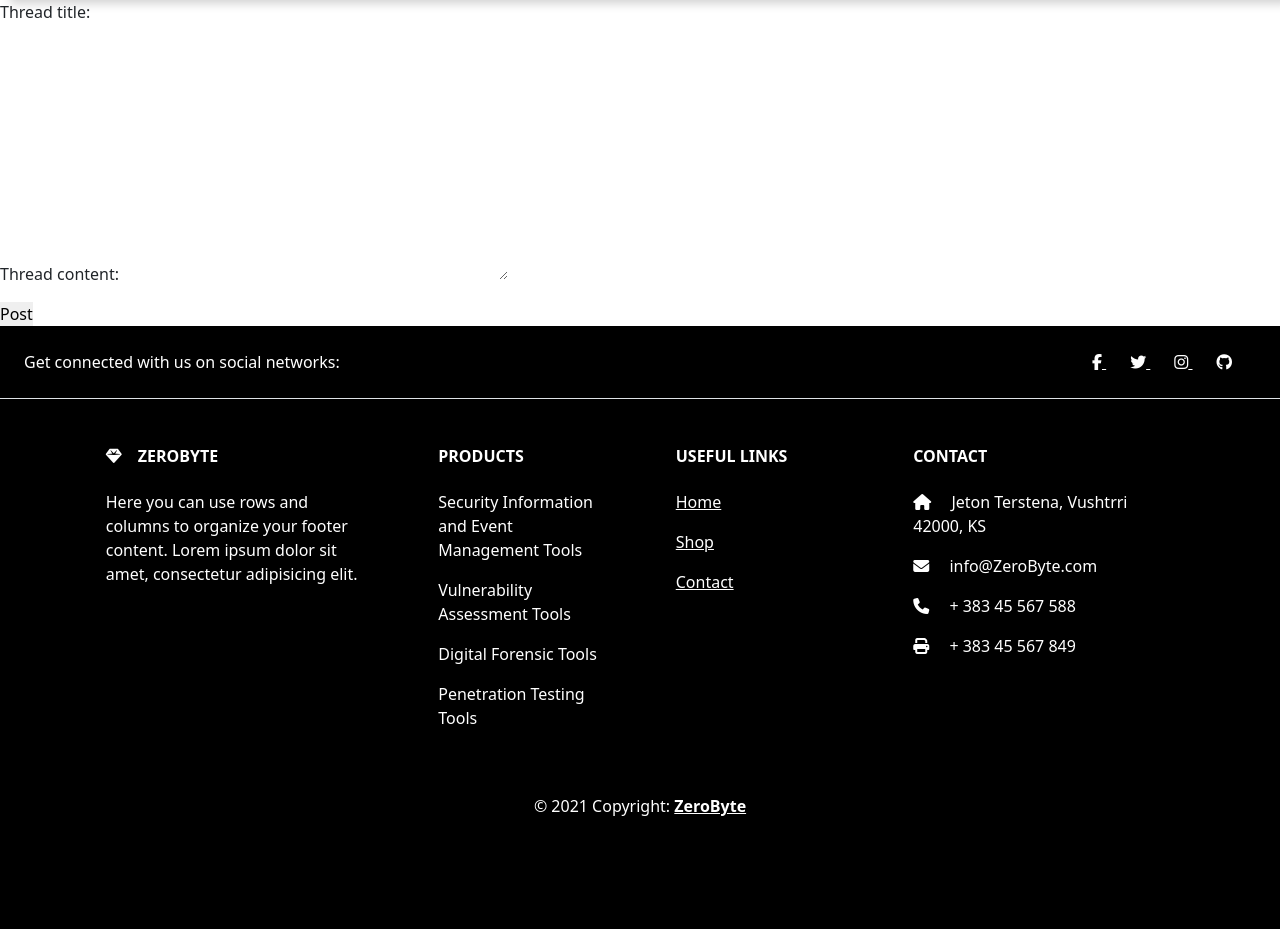
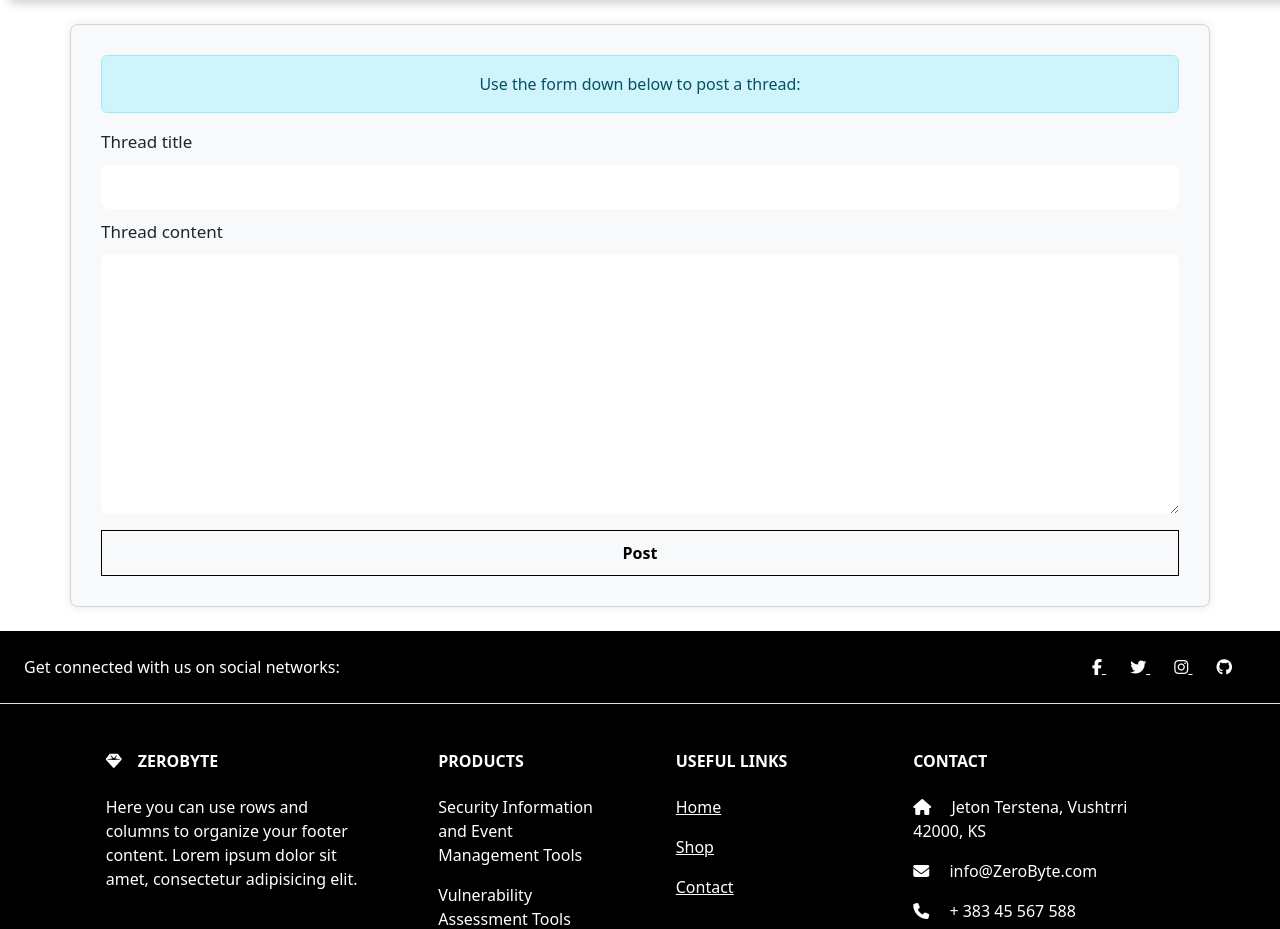
Before and after one commit to altinpercuku8/zerobyte, a Django app: page /threads/ in a window 1280 px wide. Shown: the part 146-1075 px from the top of the page. Before the commit the page ends 962 px from the top, so only its background shows below. Run offline with Django 5.2, Linux system fonts and the light colour scheme; a user stored in the database is signed in; data that the repository does not hold is empty.

Commit message:
Added post and delete post to threads

```diff
--- a/authentication/views.py
+++ b/authentication/views.py
@@ -36,7 +36,7 @@ def login_user(request):
                 login(request, user)
                 return redirect('home')
             else:
-                messages.info(request, f'{username} does not exist.')
+                messages.info(request, 'Username/Password is incorrect.')
         return render(request, 'authentication/login.html')
     else:
         return redirect('home')
--- /dev/null
+++ b/threads/static/css/thread.css
@@ -0,0 +1,47 @@
+.form-container {
+    margin: 0 auto;
+    padding: 30px;
+    background-color: #f8f9fa;
+    border: 1px solid #ced4da;
+    border-radius: 8px;
+    box-shadow: 0 0 10px rgba(0, 0, 0, 0.1);
+}
+.form-container h2 {
+    text-align: center;
+    margin-bottom: 30px;
+}
+input, textarea {
+    width: 100%;
+    padding: 10px 20px;
+    margin: 10px 0;
+    outline: none;
+    border-radius: 8px;
+}
+form label {
+    font-weight: 500;
+    font-size: 17px;
+}
+form button{
+    padding: 10px 20px;
+    cursor: pointer;
+    outline: none;
+    font-weight: 600;
+    width: 100%;
+    border: 1px solid #000;
+    background: transparent;
+    color: #000;
+    transition: .3s;
+}
+
+form button:hover{
+    background-color: #000;
+    color: #fff;
+}
+
+.deletion{
+    text-align: right;
+    margin: 5px 0;
+}
+.deletion i{
+    cursor: pointer;
+}
--- a/threads/templates/threads/threads.html
+++ b/threads/templates/threads/threads.html
@@ -5,18 +5,53 @@
 Threads
 {% endblock %}
 
-
+{% block styles %}
+    <link rel="stylesheet" href="{% static 'css/thread.css' %}">
+{% endblock %}
 
 {% block body %}
 
 
+<div class="container threads-container">
+    {% for thread in threads %}
+        <div class="card my-4">
+            <div class="card-body">
+                <div class="card-title fs-2 fw-bold">
+                    {{ thread.thread_title }}
+                </div>
+                <div class="card-text px-2 text-muted">
+                    {{ thread.thread_content }}
+                </div>
+                <div class="d-flex mt-2 justify-content-between card-info">
+                    <div class="date">
+                        {{ thread.thread_date }}
+                    </div>
+                    <div class="author">
+                        @{{ thread.thread_author }}
+                    </div>
+                </div>
+                {% if thread.thread_author == request.user %}
+                    <div class="deletion float-right text-danger">
+                        <a href="{% url 'delete' pk=thread.id %}" class="text-reset"><i class="fa-solid fa-trash"></i></a>
+                    </div>
+                {% endif %}
+            </div>
+        </div>
+
+    {% endfor %}
+</div>
+
+<div class="container form-container my-4">
+    <div class="alert alert-info text-center">
+        Use the form down below to post a thread:
+    </div>
         <form method="post">
             {% csrf_token %}
-            {{ form.as_p }}
+            <label for="thread_title">Thread title</label>
+            {{ form.thread_title }}
+            <label for="thread_content">Thread content</label>
+            {{ form.thread_content }}
             <button type="submit">Post</button>
         </form>
-
-        {% for thread in threads %}
-        <div class="thread">{{ thread.thread_title }}</div>
-        {% endfor %}
+    </div>
 {% endblock %}
--- a/threads/urls.py
+++ b/threads/urls.py
@@ -1,5 +1,6 @@
 from django.urls import path
-from .views import threads
+from .views import threads, delete_thread
 urlpatterns = [
     path('', threads, name='threads'),
+    path('delete/<int:pk>', delete_thread, name='delete')
 ]
--- a/threads/views.py
+++ b/threads/views.py
@@ -1,4 +1,4 @@
-from django.shortcuts import render, HttpResponse
+from django.shortcuts import render, HttpResponse, redirect
 from django.contrib.auth.decorators import login_required
 from .models import Thread
 from .forms import ThreadForm
@@ -6,7 +6,7 @@ from .forms import ThreadForm
 
 @login_required(login_url="login")
 def threads(request):
-    threads = Thread.objects.all()
+    threads = Thread.objects.all().order_by('-thread_date')
     form = ThreadForm()
     if request.method == "POST":
         form = ThreadForm(request.POST)
@@ -19,3 +19,13 @@ def threads(request):
         'form': form,
     }
     return render(request, 'threads/threads.html', context)
+
+
+@login_required
+def delete_thread(request, pk):
+    thread = Thread.objects.get(id=pk)
+    if request.user == thread.thread_author:
+        thread.delete()
+        return redirect('threads')
+    else:
+        return redirect('threads')
--- a/zerobyte/settings.py
+++ b/zerobyte/settings.py
@@ -122,8 +122,9 @@ STATIC_URL = 'static/'
 
 STATICFILES_DIRS = [
     # Add paths to additional static file directories here
-    os.path.join(BASE_DIR, 'authentication/static'),
-    os.path.join(BASE_DIR, 'myapp/static')
+    os.path.join(BASE_DIR, 'authentication/static/'),
+    os.path.join(BASE_DIR, 'myapp/static/'),
+    os.path.join(BASE_DIR, 'threads/static/'),
     # You can add more directories if needed
 ]
 
```
Also changed, not shown: db.sqlite3.
